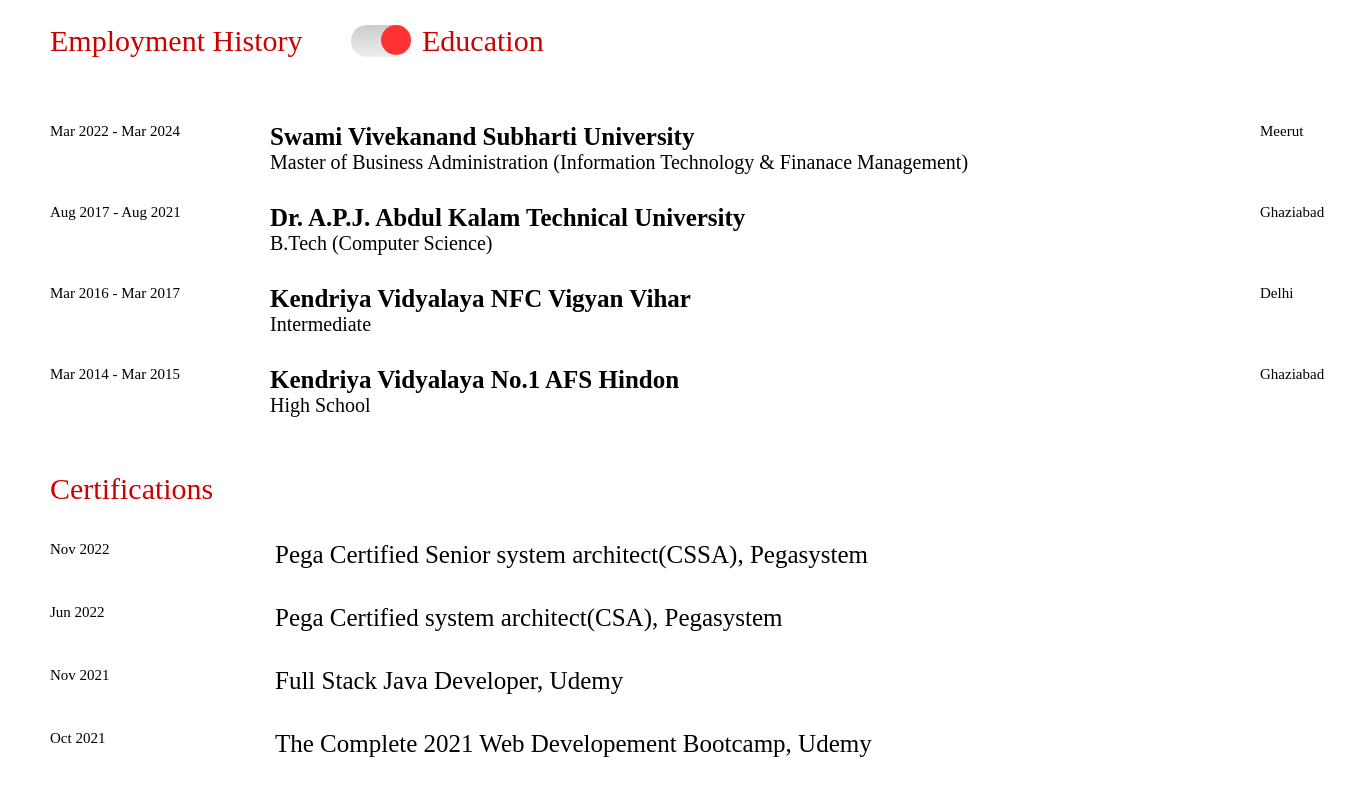
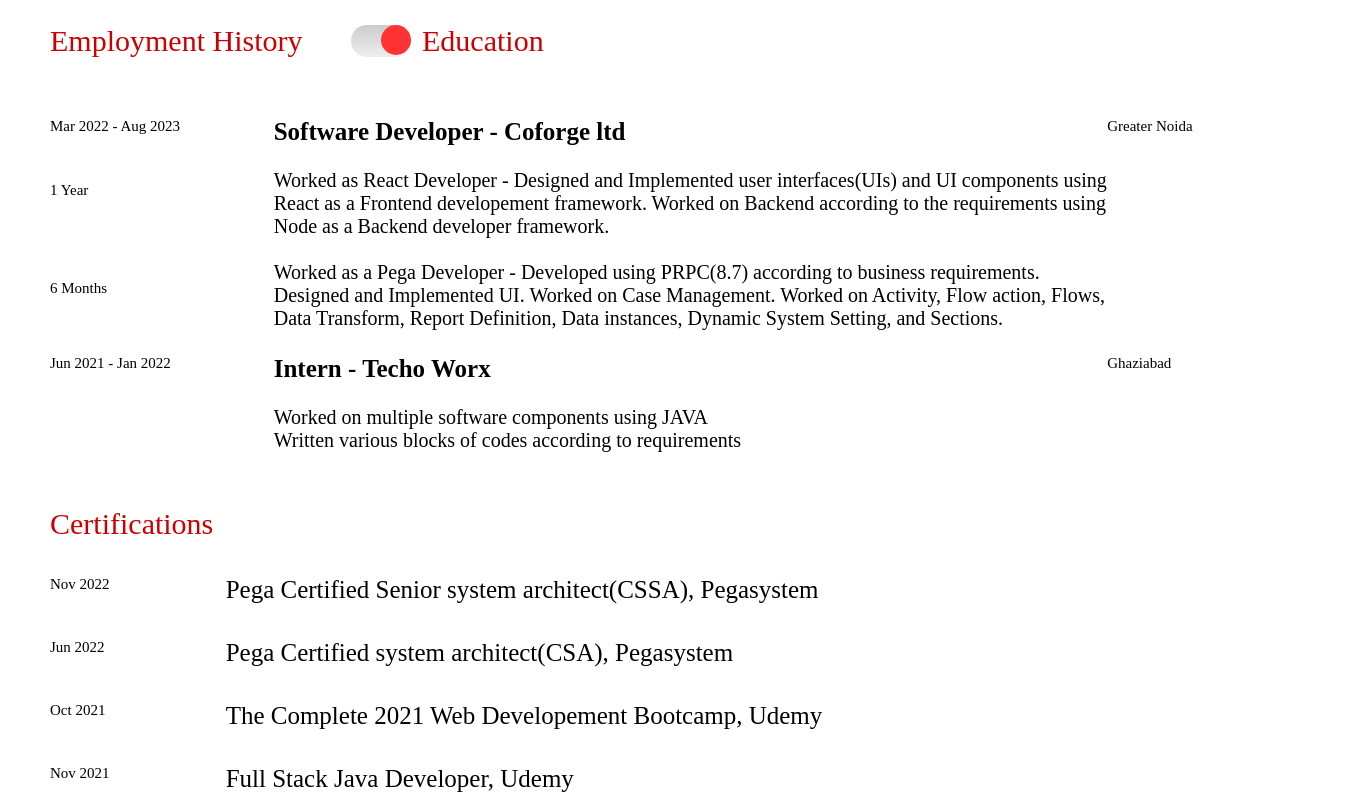
Before and after one commit to prabhatk850/Resume2023, a React (Create React App) app: page / in a window 1280 px wide. Shown: the part 380-1180 px from the top of the page, 1360 px wide, since content can reach past the window. Built offline with nearby package versions, Linux system fonts and the light colour scheme.

Commit message:
Skills to be added

```diff
--- a/src/Components/Education.js
+++ b/src/Components/Education.js
@@ -3,9 +3,11 @@
 
 function Education() {
     const Emphis = styled.div`
-    display: inline-flex;
+    width: 100%;
+    padding-right: 0;
+    display: flex;
     margin-bottom: 25px;
-    justify-content: space-around;
+    justify-content: space-between;
 
     @media(max-width: 767px){
     display: none;
@@ -21,7 +23,9 @@
 `;
 
  const Fromto = styled.div`
- width: 220px;
+ width: 165px;
+ padding-right: 0;
+
  font-size: 15px;
  @media(max-width: 767px){
   color: gray;
@@ -33,18 +37,20 @@
 
 
 const Detail = styled.div`
- width:950px;
+ width:65%;
  font-size: 20px;
  /* padding-left: 30px; */
  padding-right: 40px;
 
  @media (max-width: 767px) {
   font-size: 14px;
+  width: 100%;
+  padding-right: 0;
  }
 `;
 
 const Place = styled.div`
- width: 100px;
+ width: 10%;
  font-size: 15px;
 
 `;
--- a/src/Components/Employement.js
+++ b/src/Components/Employement.js
@@ -4,7 +4,7 @@
 function Employement() {
 
   const Emphis = styled.div`
-  display: inline-flex;
+  display: flex;
   justify-content: space-around;
   margin-bottom: 25px;
 
@@ -22,7 +22,7 @@
 `;
 
 const Fromto = styled.div`
-width: max-content;
+width: 255px;
 font-size: 15px;
 @media(max-width: 767px){
   color: gray;
@@ -31,22 +31,14 @@
 }
 `;
 
-// const Headding = styled.div`
-//     font-size: 30px;
-//     display: flex;
-//     color: #cc0000;
-//     width: 300px;
-//   `;
 
 const Detail = styled.div`
 width:950px;
 font-size: 20px;
-padding-left: 58px;
-padding-right: 40px;
 `;
 
 const Place = styled.div`
-width: max-content;
+width: 140px;
 font-size: 15px;
 
 `;
@@ -97,7 +89,7 @@
 </Emphis>
 
 <Emphis>
-  <Fromto>Jun 2021 — Jan 2022</Fromto>
+  <Fromto>Jun 2021 - Jan 2022</Fromto>
   <Detail>
     <Comapany>Intern - Techo Worx</Comapany>
     <br></br>
--- a/src/Components/P1.js
+++ b/src/Components/P1.js
@@ -1,4 +1,3 @@
-
 import styled from "styled-components";
 import Typewriter from "typewriter-effect";
 import ToggleSwitch from "./Toggleswitch";
@@ -6,12 +5,8 @@
 import Education from "./Education";
 import Employement from "./Employement";
 
-
-
-
 function P1() {
-
-  const [toggle,setToggle] =useState("false")
+  const [toggle, setToggle] = useState("false");
 
   // const handleChange = ()=>{
   //   setToggle(!toggle)
@@ -21,7 +16,7 @@
   const Wrapper = styled.div`
     font-size: 20px;
     padding: 20px 50px;
-    @media (max-width:767px){
+    @media (max-width: 767px) {
       padding: 0px 18px;
     }
   `;
@@ -29,16 +24,15 @@
     font-size: 30px;
     padding: 30px 0;
     display: flex;
-   @media (max-width:767px){
+    @media (max-width: 767px) {
       padding-top: 0;
       padding-bottom: 0;
       margin-bottom: 0;
-
     }
   `;
   const Profile = styled.div`
     height: 55px;
-    @media (max-width:767px){
+    @media (max-width: 767px) {
       height: 140px;
       font-size: 18px;
     }
@@ -50,7 +44,7 @@
     display: flex;
     color: #cc0000;
     width: 300px;
-    @media (max-width:767px){
+    @media (max-width: 767px) {
       font-size: 25px;
       padding: 15px 0;
       padding-right: 5px;
@@ -62,11 +56,11 @@
     display: flex;
     color: #cc0000;
     width: 300px;
-  @media (max-width:767px){
+    @media (max-width: 767px) {
       font-size: 25px;
       padding: 15px 0;
     }
-  @media (min-width:768px){
+    @media (min-width: 768px) {
       display: none;
     }
   `;
@@ -76,19 +70,18 @@
     display: flex;
     color: #cc0000;
     width: 300px;
-  @media (max-width:767px){
+    @media (max-width: 767px) {
       display: none;
-
     }
   `;
-  const Ed=styled.div`
+  const Ed = styled.div`
     font-size: 30px;
     margin-left: 10px;
     padding: 30px 0;
     display: flex;
     color: #cc0000;
     width: 300px;
-    @media (max-width:767px){
+    @media (max-width: 767px) {
       padding: 15px 0;
       margin-left: 15px;
       font-size: 25px;
@@ -98,28 +91,27 @@
     display: inline-flex;
     justify-content: space-around;
     margin-bottom: 25px;
+    width: 100%;
 
-  @media(max-width:767px ){
+    @media (max-width: 767px) {
       display: none;
     }
-
   `;
 
   const EmphisMob = styled.div`
     width: 380px;
-font-size:16px;
-@media(min-width:768px ){
+    font-size: 16px;
+    @media (min-width: 768px) {
       display: none;
     }
-
   `;
 
   const Fromto = styled.div`
-width: 77px;
+    width: 110px;
     font-size: 15px;
-margin-right: 96px;
+    margin-right: 70px;
     margin-bottom: 5px;
-@media (max-width:767px){
+    @media (max-width: 767px) {
       margin-right: 0px;
       color: gray;
       font-size: 14px;
@@ -127,34 +119,31 @@
   `;
 
   const Detail = styled.div`
-width:950px;
+    width: 100%;
     font-size: 20px;
-padding-left: 40px;
-padding-right: 40px;
- @media(max-width: 767px){
+
+  `;
+
+  const Comapany = styled.div`
+    font-size: 25px;
+    padding-left: 12px;
+    width: 100%;
+    padding-right: 0;
+    margin-bottom: 5px;
+    @media (max-width: 767px) {
+      padding-left: 0;
+      font-size: 16px;
+      width: 380px;
+      margin-bottom: 15px;
+    }
+    @media (max-width: 767px) {
       padding-left: 0;
       padding-right: 0;
       margin-bottom: 15px;
     }
   `;
 
-const Comapany = styled.div`
-  font-size: 25px;
-  padding-left:12px;
-
-  margin-bottom: 5px;
-  @media(max-width: 767px){
-    padding-left: 0;
-    font-size: 16px;
-    width: 380px;
-    margin-bottom: 15px;
-  }
-`;
-
-const Skills =styled.div`
-
-`;
-
+  const Skills = styled.div``;
 
   return (
     <Wrapper>
@@ -164,12 +153,14 @@
           onInit={(typewriter) => {
             typewriter
               .changeDelay("30")
-              .typeString(`
+              .typeString(
+                `
                             Experienced Software Developer,
                             Working as a Frontend developer, Backend developer, Full-stack developer & Pega developer.
                             Over the last year working mostly on Frontend part,
                             So wants to keep working as Full-stack developer with a focus on Frontend.
-                          `)
+                          `
+              )
               .pauseFor(2000)
               .start();
           }}
@@ -180,106 +171,78 @@
         <Ep>Employment </Ep>
         <br></br>
 
-      <ToggleSwitch setData={setToggle}/>
+        <ToggleSwitch setData={setToggle} />
         <Ed>Education</Ed>
-
-
-
       </Headding1>
-      {toggle?<Education/>:<Employement/>}
-
+      {toggle ? <Employement /> : <Education />}
 
       <Headding>Certifications</Headding>
       <Emphis>
-      <Fromto> Nov 2022
+        <Fromto> Nov 2022</Fromto>
 
-      </Fromto>
-    <Detail>
-        <Comapany>Pega Certified Senior system architect(CSSA), Pegasystem</Comapany>
+          <Comapany>
+            Pega Certified Senior system architect(CSSA), Pegasystem
+          </Comapany>
 
-    </Detail>
       </Emphis>
 
       <Emphis>
-      <Fromto>Jun 2022
+        <Fromto>Jun 2022</Fromto>
 
-      </Fromto>
-    <Detail>
           <Comapany>Pega Certified system architect(CSA), Pegasystem</Comapany>
 
-    </Detail>
       </Emphis>
 
       <Emphis>
-      <Fromto>Nov 2021
+        <Fromto>Oct 2021</Fromto>
 
-      </Fromto>
-    <Detail>
+          <Comapany>
+          The Complete 2021 Web Developement Bootcamp, Udemy
+          </Comapany>
+
+      </Emphis>
+      <Emphis>
+        <Fromto>Nov 2021</Fromto>
+
           <Comapany>Full Stack Java Developer, Udemy</Comapany>
 
-    </Detail>
-  </Emphis>
-
-  <Emphis>
-      <Fromto>Oct 2021
-
-      </Fromto>
-    <Detail>
-        <Comapany>The Complete 2021 Web Developement Bootcamp, Udemy</Comapany>
-
-    </Detail>
       </Emphis>
 
       <EmphisMob>
-      <Fromto> Nov 2022
-
-      </Fromto>
-    {/* <Detail> */}
+        <Fromto> Nov 2022</Fromto>
+        {/*  */}
         <Comapany>Pega Certified Senior System Architect(CSSA)</Comapany>
 
-    {/* </Detail> */}
+        {/*  */}
       </EmphisMob>
 
       <EmphisMob>
-      <Fromto>Jun 2022
-
-      </Fromto>
-    {/* <Detail> */}
+        <Fromto>Jun 2022</Fromto>
+        {/*  */}
         <Comapany>Pega Certified System Architect(CSA)</Comapany>
 
-    {/* </Detail> */}
+        {/*  */}
       </EmphisMob>
 
       <EmphisMob>
-      <Fromto>Nov 2021
-
-      </Fromto>
-    {/* <Detail> */}
+        <Fromto>Nov 2021</Fromto>
+        {/*  */}
         <Comapany>Full Stack Java Developer</Comapany>
 
-    {/* </Detail> */}
+        {/*  */}
       </EmphisMob>
 
       <EmphisMob>
-      <Fromto>Oct 2021
-
-      </Fromto>
-    {/* <Detail> */}
+        <Fromto>Oct 2021</Fromto>
+        {/*  */}
         <Comapany>The Complete 2021 Web Developement Bootcamp</Comapany>
 
-    {/* </Detail> */}
+        {/*  */}
       </EmphisMob>
 
-  <Headding>
-    Skills
-  </Headding>
+      <Headding>Skills</Headding>
 
-  <Skills>
-
-
-  </Skills>
-
-
+      <Skills></Skills>
     </Wrapper>
   );
 }
```
Lines whose indentation alone changed are shown as unchanged.
